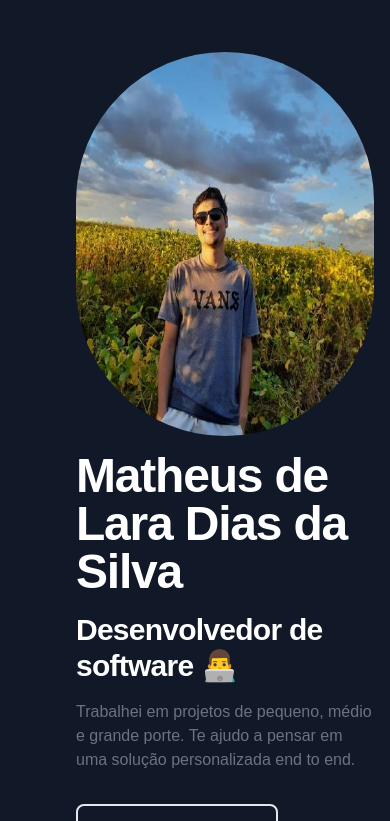
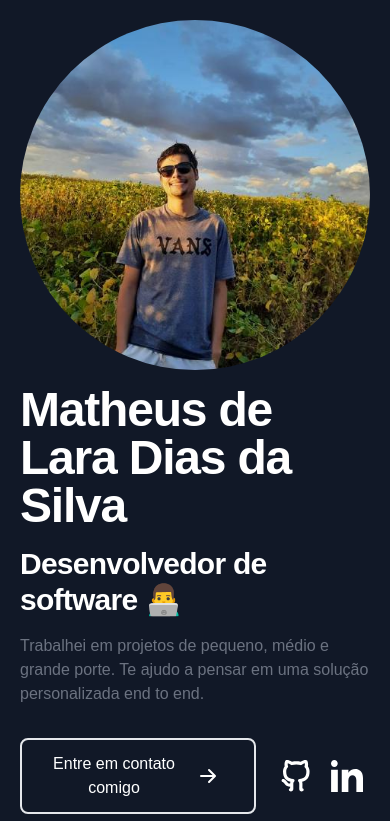
Before and after one commit to mathd1as/my-portfolio, a React (Create React App) app: page / in a window 390 px wide. Shown: the top 821 px of the page. Built offline with nearby package versions, Linux system fonts and the light colour scheme.

Commit message:
refactor: CSS medium resolution adjusts

```diff
--- a/src/App.scss
+++ b/src/App.scss
@@ -227,3 +227,10 @@ main {
     }
   }
 }
+
+@media (max-width: 767px) {
+  main {
+    padding-left: 20px;
+    padding-right: 20px;
+  }
+}
--- a/src/components/Main.component.tsx
+++ b/src/components/Main.component.tsx
@@ -8,7 +8,7 @@ import { Component } from "react";
 export class Main extends Component {
   render() {
     return (
-      <div className="grid max-w-screen-xl px-4 py-8 mx-auto lg:gap-8 xl:gap-0 lg:py-16 lg:grid-cols-12">
+      <div className="grid max-w-screen-xl lg:px-4 lg:py-8 mx-auto lg:gap-8 xl:gap-0 lg:py-16 lg:grid-cols-12">
         <div className="mr-auto place-self-center lg:col-span-7 order-2 lg:order-1">
           <h2 className="max-w-3xl mb-4 text-5xl font-extrabold tracking-tight dark:text-white">
             Matheus de Lara Dias da Silva
@@ -52,7 +52,7 @@ export class Main extends Component {
           <img
             src={myPicture}
             alt="git"
-            className="rounded-full w-96 h-96 mb-4"
+            className="rounded-full lg:w-96 lg:h-96 mb-4"
           />
         </div>
       </div>
```
